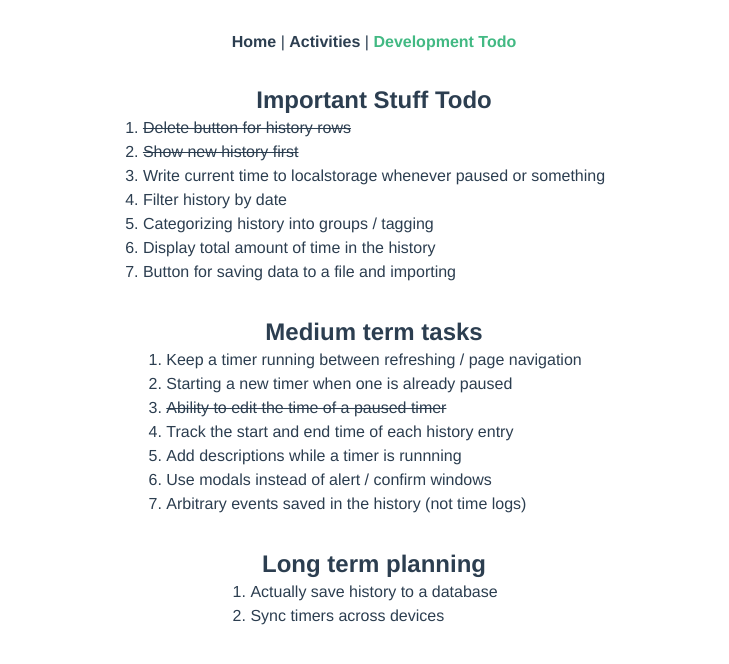
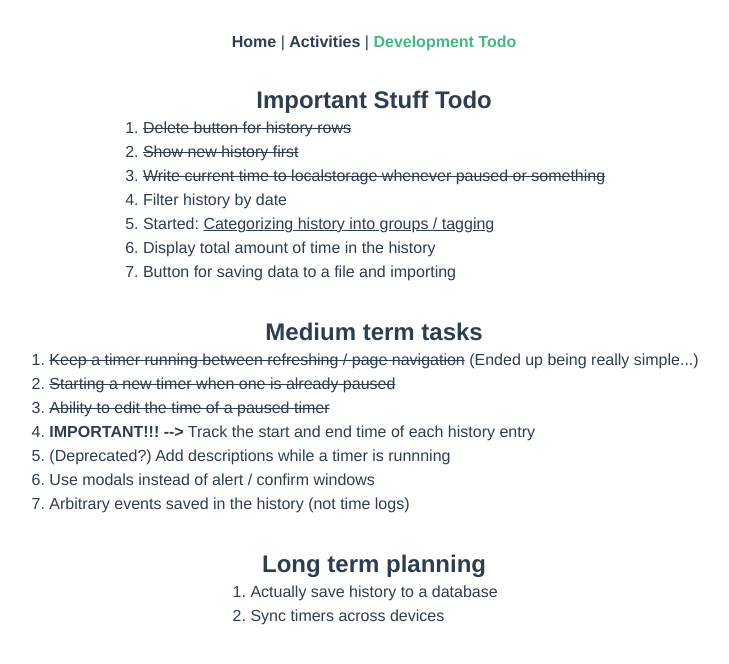
Before and after one commit to itsrachelfish/todo, a Vue app in the folder client/: page /todo in a window 1280 px wide. Shown: the top 664 px of the page, without its empty margins (266-995 px from the left). Built offline with nearby package versions, Linux system fonts and the light colour scheme.

Commit message:
Refactored timer interval and added state persistence

```diff
--- a/client/src/App.vue
+++ b/client/src/App.vue
@@ -1,7 +1,7 @@
 <template>
   <div id="nav">
     <router-link to="/">Home</router-link> |
-    <router-link to="/Activities">Activities</router-link> |
+    <router-link to="/activities">Activities</router-link> |
     <router-link to="/todo">Development Todo</router-link>
   </div>
   <router-view/>
--- a/client/src/views/Activities.vue
+++ b/client/src/views/Activities.vue
@@ -80,6 +80,7 @@ export default {
 
   created() {
     this.restoreState();
+    this.startIntervalWhenNecessary();
   },
 
   methods: {
@@ -162,6 +163,43 @@ export default {
       return `${hours}h ${minutes}m ${seconds}s`;
     },
 
+    intervalCallback() {
+      // Find the difference between the current time and the time of the last interval
+      // It should be 500 ms, but the execution time of setInterval is variable (if the browser window is in focus, etc)
+      const currentTime = new Date();
+      const difference = currentTime.getTime() - this.intervalTime.getTime();
+
+      this.activities.forEach((activity, intervalIndex) => {
+        if(activity.state == 'running') {
+          this.activities[intervalIndex].time += difference;
+        }
+      });
+
+      this.intervalTime = currentTime;
+
+      // TODO: Is there a performance impact from doing this every tick?
+      this.persistState();
+    },
+
+    // Helper function to start the interval when there are timers currently active
+    startIntervalWhenNecessary() {
+      // Are any timers running?
+      const runningTimers = this.activities.filter((activity) => {
+        if(activity.state == 'running') {
+          return true;
+        }
+
+        return false;
+      });
+
+      // If there are running timers, start the interval
+      if(runningTimers.length) {
+        this.intervalTime = new Date();
+        this.interval = setInterval(this.intervalCallback, 500);
+      }
+    },
+
+
     // Helper function to clear the interval if there are no timers currently active
     stopIntervalWhenNecessary() {
       // Are any timers running?
@@ -185,21 +223,10 @@ export default {
 
       if(!this.interval) {
         this.intervalTime = new Date();
-        this.interval = setInterval(() => {
-          // Find the difference between the current time and the time of the last interval
-          // It should be 500 ms, but the execution time of setInterval is variable (if the browser window is in focus, etc)
-          const currentTime = new Date();
-          const difference = currentTime.getTime() - this.intervalTime.getTime();
+        this.interval = setInterval(this.intervalCallback, 500);
+      }
 
-          this.activities.forEach((activity, intervalIndex) => {
-            if(activity.state == 'running') {
-              this.activities[intervalIndex].time += difference;
-            }
-          });
-
-          this.intervalTime = currentTime;
-        }, 500);
-      }
+      this.persistState();
     },
 
     pauseTimer(index) {
@@ -210,12 +237,14 @@ export default {
 
       this.activities[index].time += difference;
       this.stopIntervalWhenNecessary();
+      this.persistState();
     },
 
     clearTimer(index) {
       this.activities[index].state = 'stopped';
       this.activities[index].time = 0;
       this.stopIntervalWhenNecessary();
+      this.persistState();
     },
 
     editTimer(index) {
--- a/client/src/views/Todo.vue
+++ b/client/src/views/Todo.vue
@@ -6,9 +6,9 @@
       <ol class="list-decimal">
         <li><s>Delete button for history rows</s></li>
         <li><s>Show new history first</s></li>
-        <li>Write current time to localstorage whenever paused or something</li>
+        <li><s>Write current time to localstorage whenever paused or something</s></li>
         <li>Filter history by date</li>
-        <li>Categorizing history into groups / tagging</li>
+        <li>Started: <u>Categorizing history into groups / tagging</u></li>
         <li>Display total amount of time in the history</li>
         <li>Button for saving data to a file and importing</li>
       </ol>
@@ -18,11 +18,11 @@
 
     <div class="inline-block text-left mb-8">
       <ol class="list-decimal">
-        <li>Keep a timer running between refreshing / page navigation</li>
-        <li>Starting a new timer when one is already paused</li>
+        <li><s>Keep a timer running between refreshing / page navigation</s> (Ended up being really simple...)</li>
+        <li><s>Starting a new timer when one is already paused</s></li>
         <li><s>Ability to edit the time of a paused timer</s></li>
-        <li>Track the start and end time of each history entry</li>
-        <li>Add descriptions while a timer is runnning</li>
+        <li><b>IMPORTANT!!! --></b> Track the start and end time of each history entry</li>
+        <li>(Deprecated?) Add descriptions while a timer is runnning</li>
         <li>Use modals instead of alert / confirm windows</li>
         <li>Arbitrary events saved in the history (not time logs)</li>
       </ol>
```
